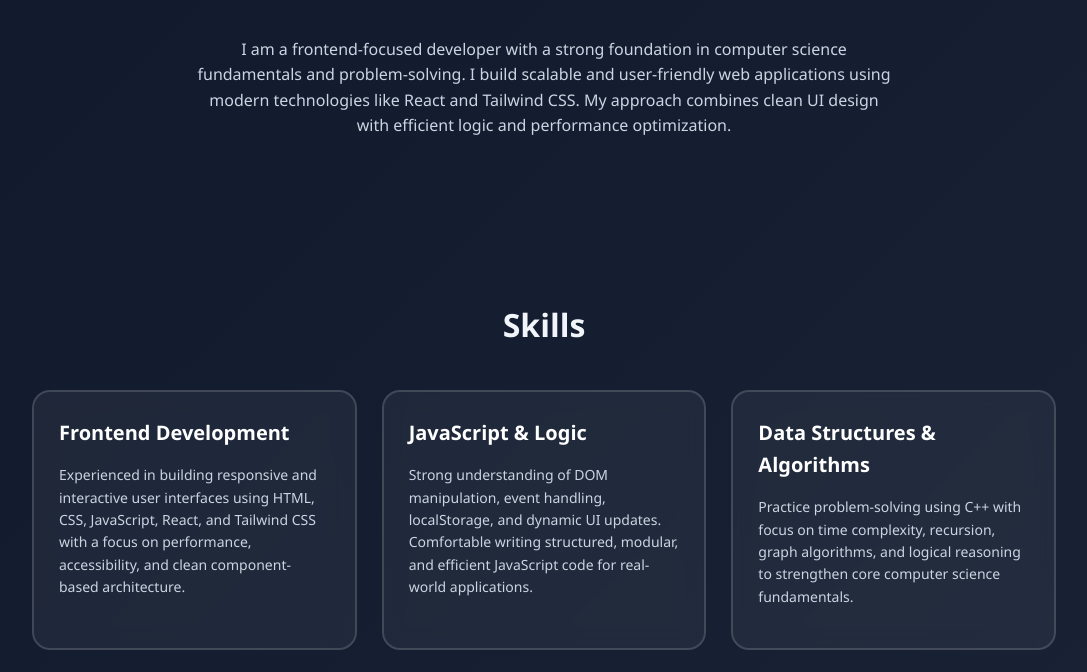
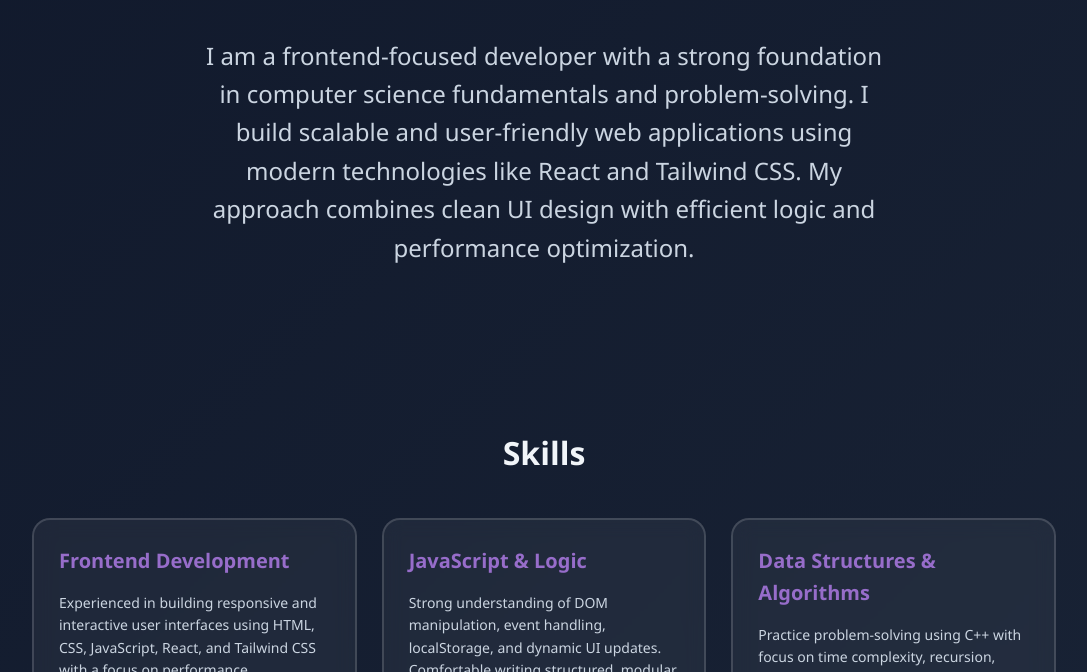
Before and after one commit to PawanBhatt00/Personal-Portfolio, a plain HTML site: page index.html in a window 1280 px wide. Shown: the part 650-1322 px from the top of the page, without its empty margins (96-1183 px from the left). Drawn offline with Linux system fonts and the light colour scheme.

Commit message:
updating the html and css files

```diff
--- a/index.html
+++ b/index.html
@@ -1,5 +1,6 @@
 <!DOCTYPE html>
 <html lang="en">
+
 <head>
     <meta charset="UTF-8">
     <title>Pawan Bhatt Portfolio</title>
@@ -7,6 +8,7 @@
 
     <link rel="stylesheet" href="style.css">
 </head>
+
 <body>
 
     <!-- Header -->
@@ -30,7 +32,7 @@
     <!-- About -->
     <section id="about">
         <h2>About Me</h2>
-        <p>
+        <p style="font-size:x-large;">
             I am a frontend-focused developer with a strong foundation in computer science fundamentals
             and problem-solving. I build scalable and user-friendly web applications using modern
             technologies like React and Tailwind CSS. My approach combines clean UI design with
@@ -103,7 +105,8 @@
 
             <div class="project-links">
                 <a href="https://pawanbhatt00.github.io/Expense-Tracker/" target="_blank" class="btn">Live Demo</a>
-        <a href="https://github.com/pawanbhatt00/Expense-Tracker" target="_blank" class="btn secondary">GitHub</a>
+                <a href="https://github.com/pawanbhatt00/Expense-Tracker" target="_blank"
+                    class="btn secondary">GitHub</a>
             </div>
         </div>
         </div>
@@ -122,7 +125,8 @@
         </form>
     </section>
 
-        <p style="text-align: center;">Email: <a href="mailto:pawank88252@gmail.com" class="email-link">pawank88252@gmail.com</a></p>
+    <p style="text-align: center;">Email: <a href="mailto:pawank88252@gmail.com"
+            class="email-link">pawank88252@gmail.com</a></p>
     </section>
 
     <!-- Footer -->
@@ -132,4 +136,5 @@
 
     <script src="script.js"></script>
 </body>
+
 </html>
--- a/script.js
+++ b/script.js
@@ -1,6 +1,4 @@
-// ============================
-// script.js
-// ============================
+
 
 document.addEventListener("DOMContentLoaded", () => {
 
--- a/style.css
+++ b/style.css
@@ -122,6 +122,7 @@ section h2 {
 
 
 #about p {
+
     max-width: 700px;
     margin: auto;
     text-align: center;
@@ -181,7 +182,7 @@ section h2 {
 .skill-box h3 {
     margin-bottom: 15px;
     font-size: 20px;
-    color: #ffffff;
+    color: #976dca;
 }
 
 .skill-box p {
```
Lines whose indentation alone changed are shown as unchanged.
